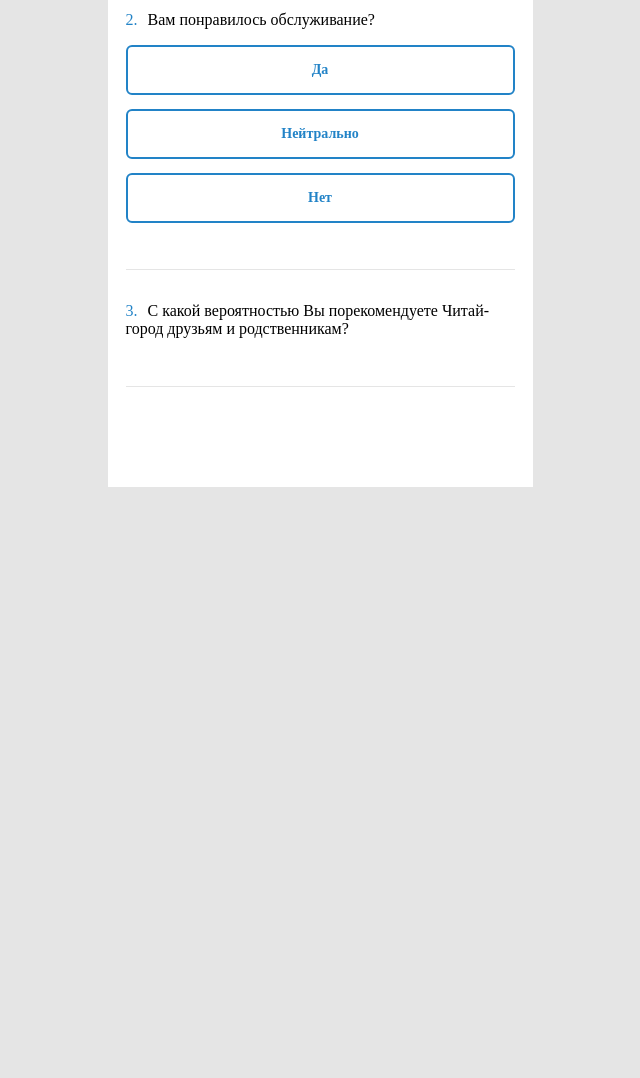
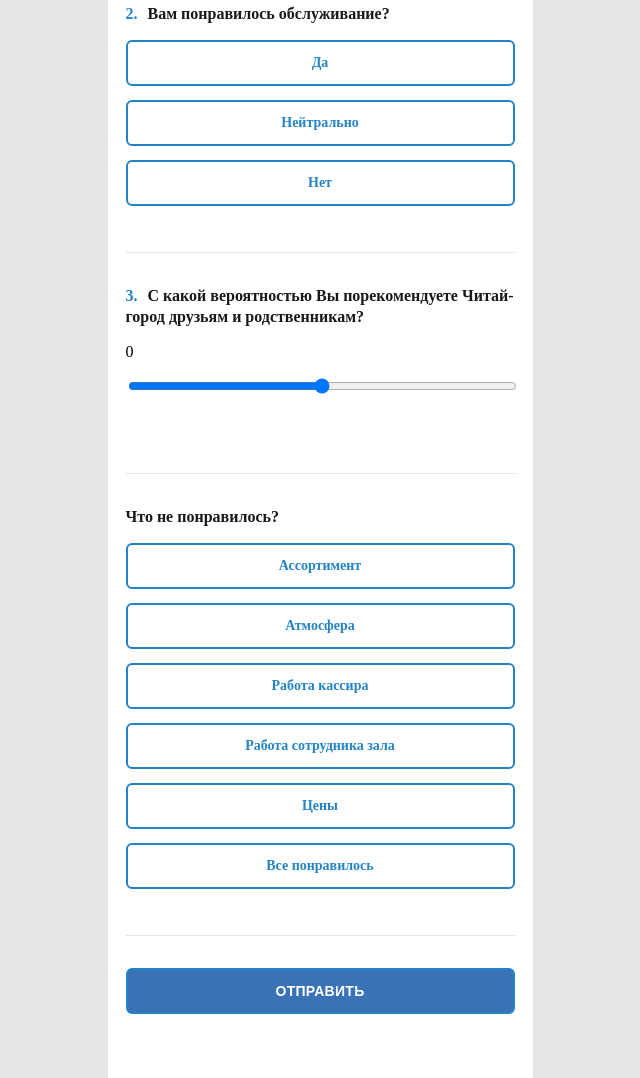
Before and after one commit to AdamBers/anket_read-city, a plain HTML site: page index.html in a window 1280 px wide. Shown: the part 313-1391 px from the top of the page, without its empty margins (320-960 px from the left). Before the commit the page ends 800 px from the top, so only its background shows below. Drawn offline with Linux system fonts and the light colour scheme.

Commit message:
added 4 questions

```diff
--- a/css/style.css
+++ b/css/style.css
@@ -1,3 +1,7 @@
+* {
+    box-sizing: border-box;
+}
+
 body {
     margin: 0;
     padding: 0;
@@ -5,12 +9,12 @@ body {
     background-color: #e5e5e5;
 }
 
-
 .main-container {
     max-width: 425px;
     margin: 0 auto;
     min-height: 100vh;
     background-color: #fff;
+    padding-bottom: 32px;
 }
 
 .header {
@@ -20,11 +24,12 @@ body {
     background: #2283C7;
     height: 62px;
     padding: 0 18px;
+    margin-bottom: 32px;
 }
 
 
 #main-form {
-    margin: 32px 18px;
+    margin: 0 18px;
 }
 
 
@@ -67,3 +72,21 @@ body {
     background: #2283C7;
     color: white;
 }
+
+input {
+    width: 100%;
+    display: flex;
+    justify-content: center;
+    align-items: center;
+    height: 46px;
+    background: #3973B6;
+    border: 2px solid #2283C7;
+    border-radius: 6px;
+    font-weight: 700;
+    font-size: 14px;
+    line-height: 18px;
+    letter-spacing: 0.02em;
+    text-transform: uppercase;
+    color: #FFFFFF;
+    margin-bottom: 32px;
+}
--- a/index.html
+++ b/index.html
@@ -6,6 +6,7 @@
     <meta http-equiv="X-UA-Compatible" content="IE=edge">
     <meta name="viewport" content="width=device-width, initial-scale=1.0">
     <link rel="stylesheet" href="./css/style.css">
+
 
     <title>Читай город</title>
 </head>
@@ -27,7 +28,7 @@
             </div>
 
             <div class="questions second-question">
-                <p><span class="num_of_question">2.</span>Вам понравилось обслуживание?</p>
+                <p class="question"><span class="num_of_question">2.</span>Вам понравилось обслуживание?</p>
 
                 <div class="answers">
                     <p class="answer">Да</p>
@@ -38,10 +39,34 @@
             </div>
 
             <div class="questions third-question">
-                <p><span class="num_of_question">3.</span>С какой вероятностью Вы порекомендуете Читай-город друзьям и
+                <p class="question"><span class="num_of_question">3.</span>С какой вероятностью Вы порекомендуете
+                    Читай-город друзьям и
                     родственникам?</p>
 
+                <div class="range-slider">
+                    <span id="range-value" class="range-value">0</span>
+                    <input id="rs-range-line" class="rs-range" type="range" value="5" min="0" max="10" step="1">
+                </div>
             </div>
+
+
+
+
+
+
+            <div class="questions fourth-question">
+                <p class="question">Что не понравилось?</p>
+                <div class="answers">
+                    <p class="answer">Ассортимент</p>
+                    <p class="answer">Атмосфера</p>
+                    <p class="answer">Работа кассира</p>
+                    <p class="answer">Работа сотрудника зала</p>
+                    <p class="answer">Цены</p>
+                    <p class="answer">Все понравилось</p>
+                </div>
+            </div>
+
+            <input type="submit" value="Отправить">
 
         </form>
     </div>
```
Also changed, not shown: js/range.js (added, +10 -0 lines).
